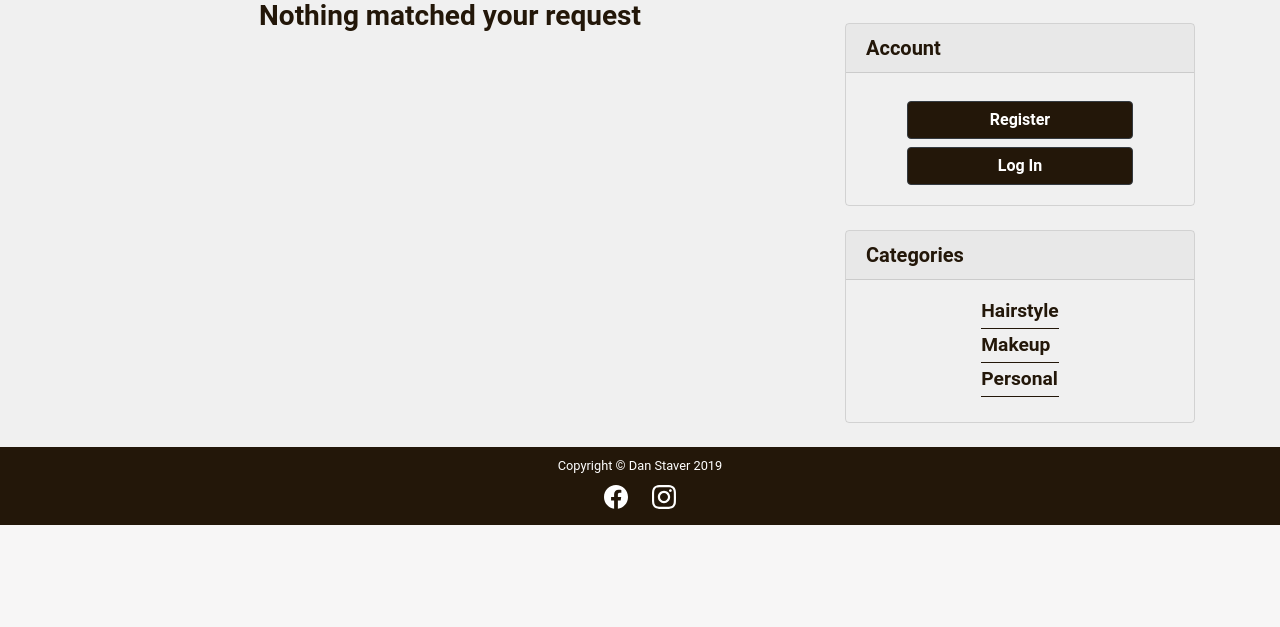
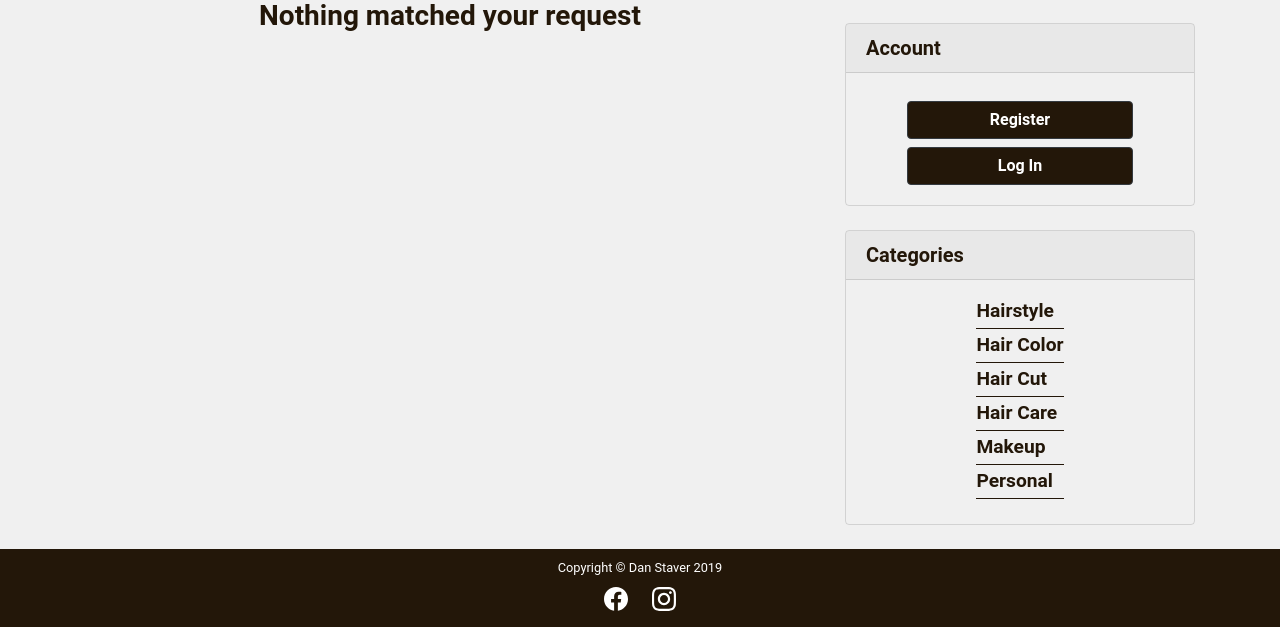
Before and after one commit to benn1988/diana, a Django app: page /blog/ in a window 1280 px wide. Shown: the part 625-1252 px from the top of the page. Before the commit the page ends 1150 px from the top, so only its background shows below. Run offline with Django 3.2, Linux system fonts and the light colour scheme; data that the repository does not hold is empty; some libraries are stand-ins or nearby versions.

Commit message:
Added new blog categories

```diff
--- a/blog/templates/blog/blog_base.html
+++ b/blog/templates/blog/blog_base.html
@@ -47,6 +47,15 @@
                                     <a href="{% url 'category' 'hairstyle' %}">Hairstyle</a>
                                 </li>
                                 <li>
+                                    <a href="{% url 'category' 'hair color' %}">Hair Color</a>
+                                </li>
+                                <li>
+                                    <a href="{% url 'category' 'haircut' %}">Hair Cut</a>
+                                </li>
+                                <li>
+                                    <a href="{% url 'category' 'hair care' %}">Hair Care</a>
+                                </li>
+                                <li>
                                     <a href="{% url 'category' 'makeup' %}">Makeup</a>
                                 </li>
                                 <li>
```
